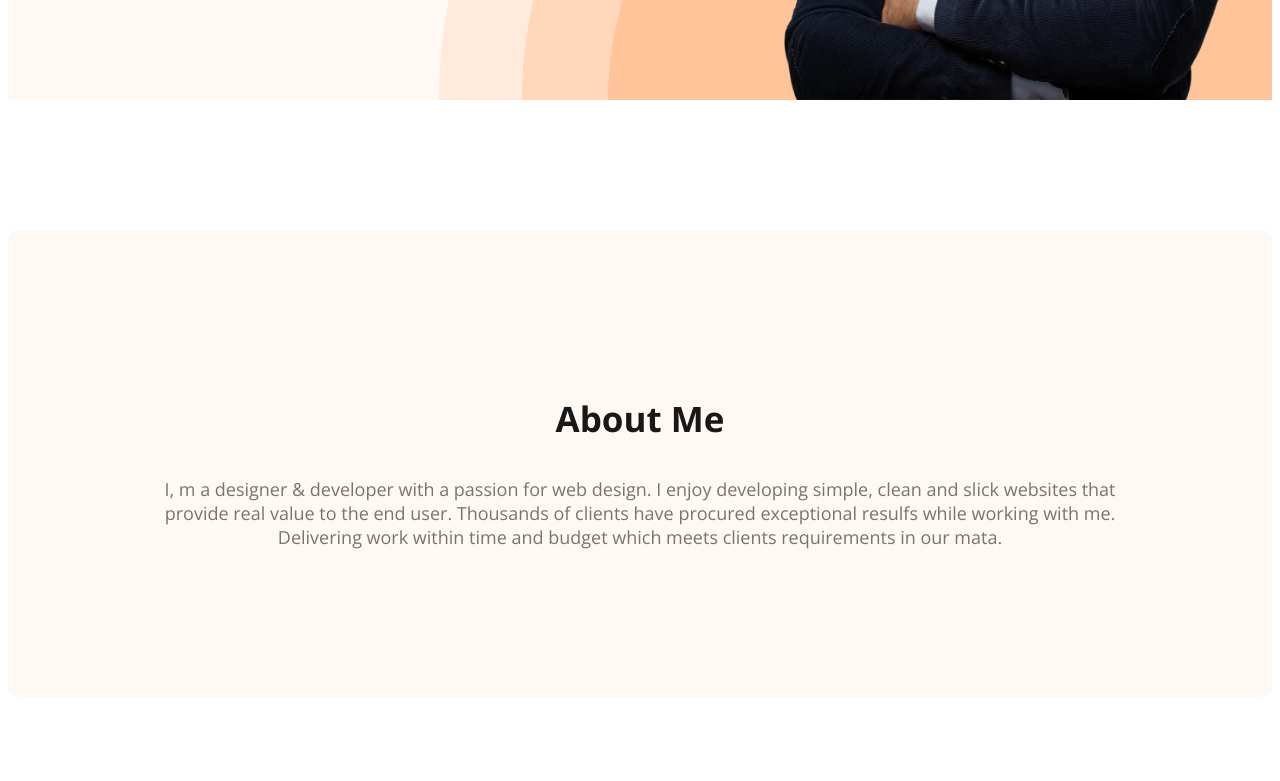
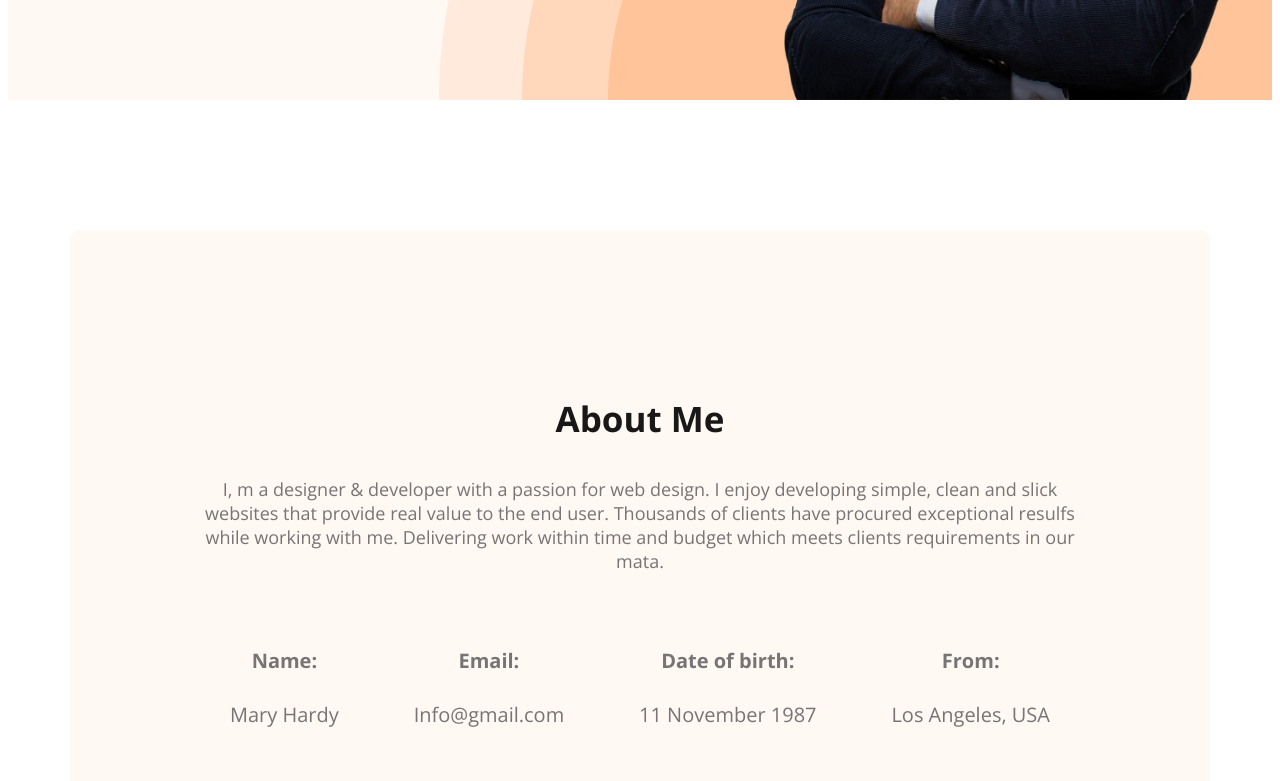
Before and after one commit to MusfiqRabby/webdeveloper-portfolio, a plain HTML site: page index.html in a window 1280 px wide. Shown: the part 668-1449 px from the top of the page. Drawn offline with nearby package versions, Linux system fonts and the light colour scheme.

Commit message:
about section

```diff
--- a/index.html
+++ b/index.html
@@ -39,7 +39,24 @@
     <section class="about">
         <h3 class="section-title">About Me</h3>
         <p class="section-des">  I, m a designer & developer with a passion for web design. I enjoy developing simple, clean and slick websites that provide real value to the end user. Thousands of clients have procured exceptional resulfs while working with me. Delivering work within time and budget which meets clients requirements in our mata.</p>
-
+      <div class="about-info-container">
+        <div class="about-info">
+            <h4 class="info-title">Name:</h4>
+            <p class="info-des">Mary Hardy</p>
+        </div>
+        <div class="about-info">
+            <h4 class="info-title">Email:</h4>
+            <p class="info-des">Info@gmail.com</p>
+        </div>
+        <div class="about-info">
+            <h4 class="info-title">Date of birth:</h4>
+            <p class="info-des">11 November 1987</p>
+        </div>
+        <div class="about-info">
+            <h4 class="info-title">From:</h4>
+            <p class="info-des">Los Angeles, USA</p>
+        </div>
+      </div>
    </main>
 
    <footer>
--- a/styles/portfolio.css
+++ b/styles/portfolio.css
@@ -101,7 +101,10 @@ nav a{
 
 
 /* main section style  */
-
+   main{
+    max-width: 1140px;
+    margin: 0 auto;
+   }
 
 /* about section style  */
 .about{
@@ -110,3 +113,17 @@ nav a{
     background: #FFF8F3;
     margin: 130px 0;
 }
+.about-info-container{
+    display: flex;
+    justify-content: space-around;
+    color: #474747;
+    justify-content: space-between;
+
+}
+.about-info{
+    text-align: center;
+    padding: 30px;
+    color: #757575;
+    text-align: center;
+    font-size: 20px;
+}
```
